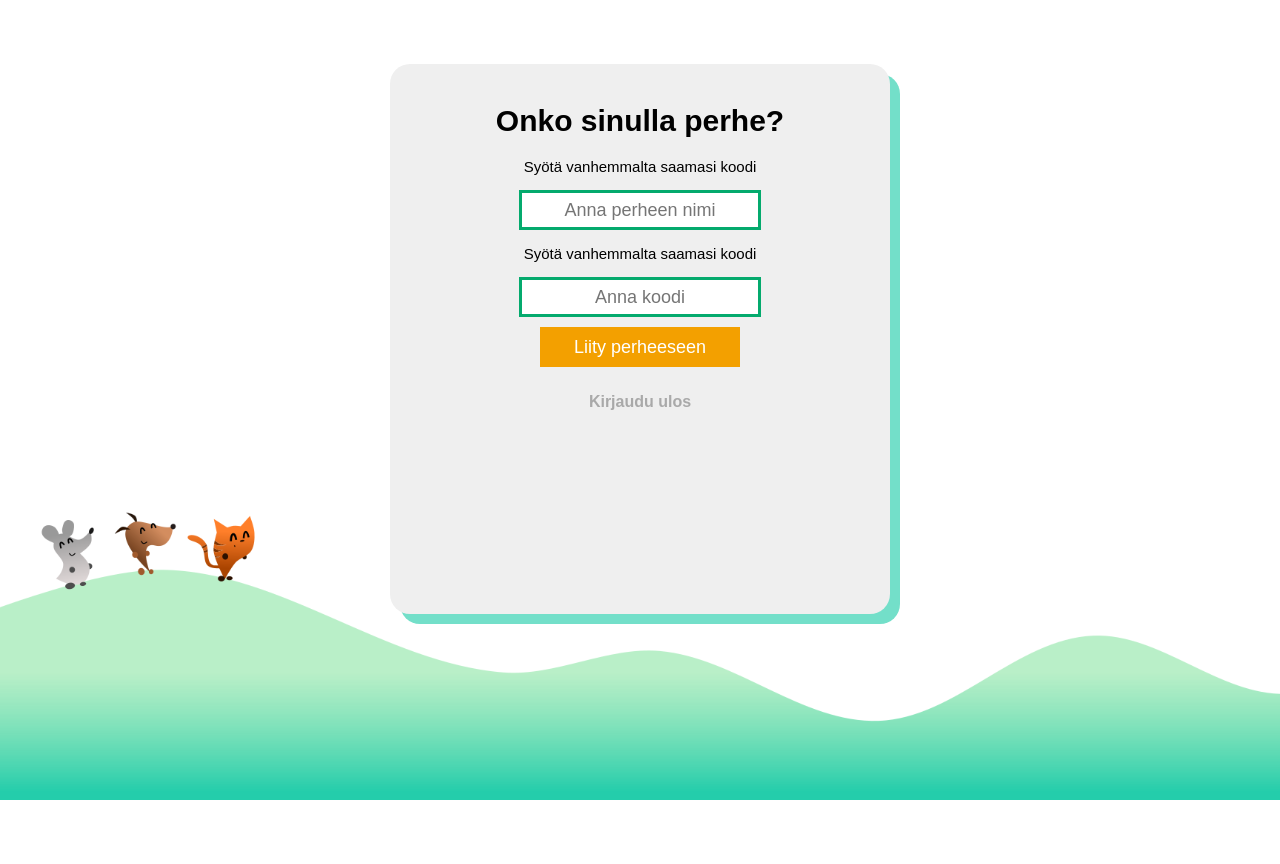
After one commit to nothros/cybersecurityproject, a Flask app: template templates/join_family.html in a window 1280 px wide. The commit adds this page. Run offline with Flask 2, Linux system fonts and the light colour scheme; the template is opened without the code that fills it, so the values that code supplies are empty.

Commit message:
Add pre-version

```diff
--- /dev/null
+++ b/app.py
@@ -0,0 +1,8 @@
+from flask import Flask
+from os import getenv
+
+app = Flask(__name__, static_url_path='/static')
+app.config["SQLALCHEMY_TRACK_MODIFICATIONS"] = False
+app.secret_key = getenv("SECRET_KEY")
+
+import routes
--- /dev/null
+++ b/db.py
@@ -0,0 +1,6 @@
+from app import app
+from flask_sqlalchemy import SQLAlchemy
+from os import getenv
+
+app.config["SQLALCHEMY_DATABASE_URI"] = getenv("DATABASE_URL")
+db = SQLAlchemy(app)
--- a/static/style.css
+++ b/static/style.css
@@ -2,19 +2,30 @@ html{
     margin: 0;
     padding: 0;
     font-family: sans-serif;
+}
 
+
+
+body {
+    margin: 0;
+    padding: 0;
+    padding: 0;
+    background-image: url("/static/bg2.png");
     background-position: left top;
     background-size: cover;
     background-attachment: fixed;
     min-height: 100%;
-    background-color: #fff;
-}
-body {
   margin: 0;
   padding: 0;
   font-size: 15px;
 }
 
+h2{
+  font-size: 15px;
+  font-weight: bold;
+  min-height: 16px;
+  color: red;
+}
 .laatikko{
   position: absolute;
   right: 0;
@@ -109,7 +120,60 @@ font-weight: bold;
 }
 
 
+.nofamily{
+  text-align: center;
+  font-family: sans-serif;
+      background-color: #efefef;
+      width: 500px;
+      height: 550px;
+  padding: 20px;
+  border-radius: 20px;
+      box-sizing: border-box;
+  box-shadow: 10px 10px #73dfc9;
+  margin-right: auto;
+  margin-top: 5%;
+  margin-left: auto;
+  }
+  .nofamily input[type="submit"]
+  {
+      text-align: center;
+      border: none;
+      outline: none;
+      height: 40px;
+      width: 200px;
+      margin: 10px;
+      background: #f3a000;
+      color: #fff;
+      font-size:18px;
+   }
 
+  .nofamily input[type="submit"]:hover
+  {
+
+      cursor: pointer;
+      background: #73dfb6;
+      color: #000;
+  }
+  .nofamily input[type="text"]
+  {
+    font-size: large;
+  text-align: center;
+  border: solid #04AA6D;
+  background: white;
+  height: 40px;
+  }
+
+  .nofamily a{
+    font-weight: bold;
+        text-decoration: none;
+        font-size: 16px;
+        line-height: 20px;
+        color: darkgrey;
+    }
+
+    .nofamily a:hover{
+        color: #73dfb6;
+    }
 
 
 .animal {
@@ -120,6 +184,8 @@ font-weight: bold;
   bottom: 0;
 right: 0;
 }
+
+
 
 nav {
   background-color: #ddfff5;
@@ -140,6 +206,19 @@ nav ul li {
     display: inline-block;
     list-style-type: none;
 }
+
+nav ul li a {
+  color: black;
+    display: block;
+    line-height: 3em;
+    padding: 1em 3em;
+    text-decoration: none;
+}
+
+nav li a:hover {
+  background-color: #04AA6D;
+}
+
 
 .wrapper{
 
@@ -217,15 +296,3 @@ input[type="radio"]{
 
   color: #fff;
 }
-
-nav ul li a {
-  color: black;
-    display: block;
-    line-height: 3em;
-    padding: 1em 3em;
-    text-decoration: none;
-}
-
-nav li a:hover {
-  background-color: #04AA6D;
-}
--- /dev/null
+++ b/templates/join_family.html
@@ -0,0 +1,17 @@
+{% extends "nofamily.html" %}
+
+{% block content %}
+<div class = "nofamily">
+<form action="/nofamily" method="POST">
+    <h1>Onko sinulla perhe?</h1>
+    <p></p>Syötä vanhemmalta saamasi koodi</p>
+    <input type="text" name="familyname" placeholder="Anna perheen nimi">
+    <p></p>Syötä vanhemmalta saamasi koodi</p>
+    <input type="text" name="code" placeholder="Anna koodi">
+</br>
+
+    <input type="submit" name="" value="Liity perheeseen">
+</form>
+<a href="/logout"> Kirjaudu ulos</a>
+</div>
+{% endblock %}
--- /dev/null
+++ b/templates/nofamily.html
@@ -0,0 +1,32 @@
+<html>
+<meta charset="utf-8">
+<meta name="viewport" content="width=device-width, initial-scale=1, shrink-to-fit=no">
+
+<link rel="stylesheet" type="text/css" href="{{url_for('static', filename='style.css') }}"/>
+<!-- Load an icon library -->
+<link rel="stylesheet" href="https://cdnjs.cloudflare.com/ajax/libs/font-awesome/4.7.0/css/font-awesome.min.css">
+
+<style>
+    body {
+        margin: 0;
+        padding: 0;
+        padding: 0;
+        background-image: url("/static/bg6.png");
+        background-position: left top;
+        background-size: cover;
+        background-attachment: fixed;
+        min-height: 100%;
+    }
+    </style>
+<body>
+
+
+
+
+        {% block content %}{% endblock %}
+
+
+
+</body>
+
+</html>
```
Also changed, not shown: families.py (added, +30 -0 lines), routes.py (added, +105 -0 lines), schema.sql (added, +21 -0 lines), templates/404.html (added, +26 -0 lines), templates/add_family.html (added, +18 -0 lines), templates/layout.html (added, +16 -0 lines), templates/main.html (+36 -7 lines), templates/result.html (added, +15 -0 lines), users.py (added, +46 -0 lines), static/404.png (added), static/bg6.png (added), static/doggo.png (added).
